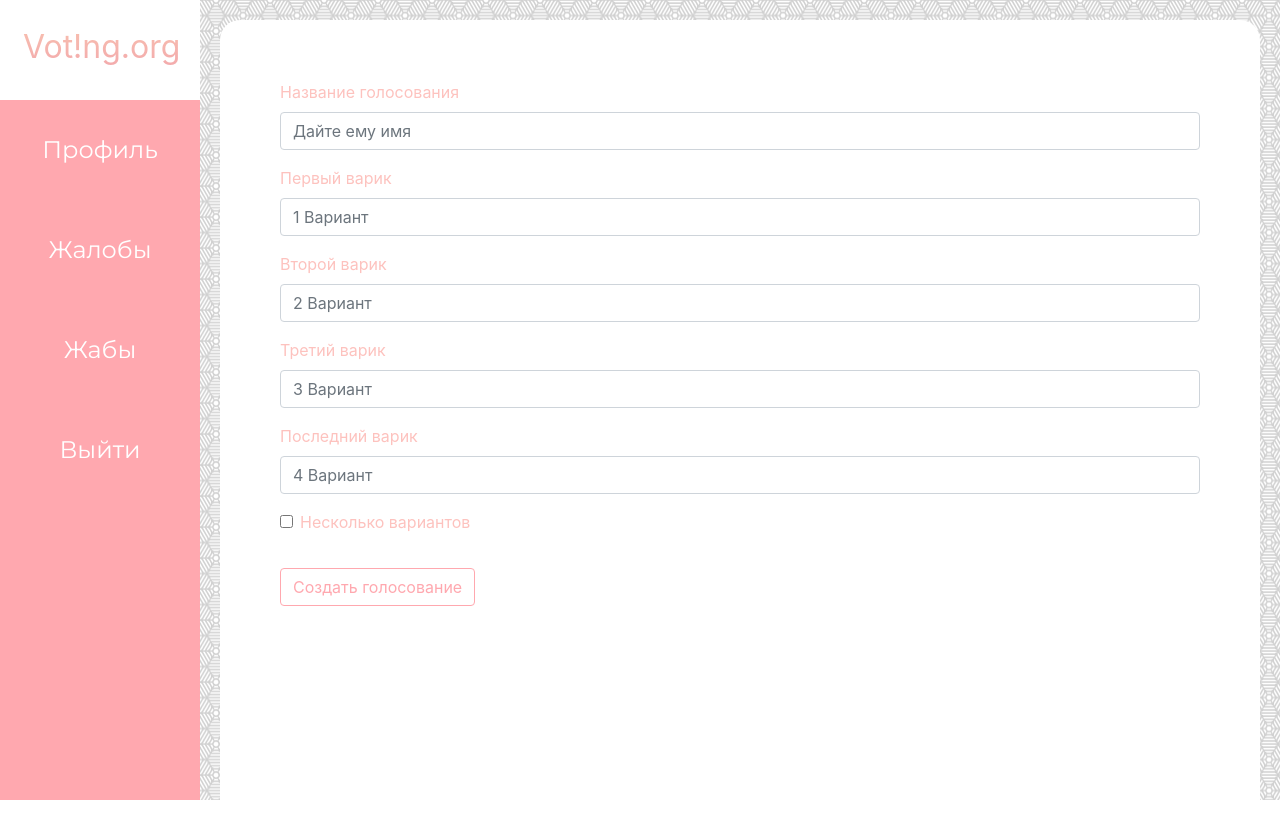
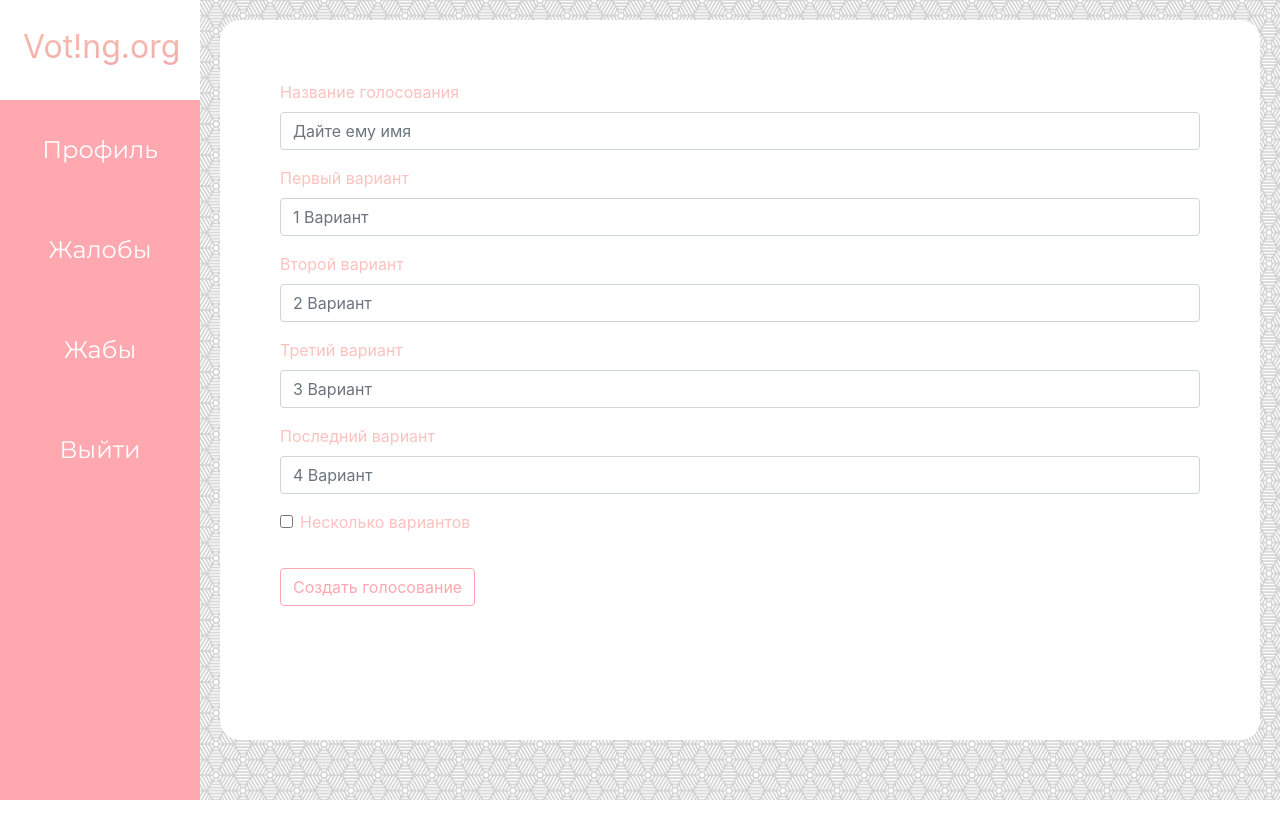
Before and after one commit to FChikh/SimpleVotations, a Django app: page /new_vote/ in a window 1280 px wide. Run offline with Django 3.2, Linux system fonts and the light colour scheme; the visitor is signed in with stand-in values (Sample User, id 1); some libraries are stand-ins or nearby versions.

Commit message:
scrolling for all pages added

```diff
--- a/votation/templates/new_vote.html
+++ b/votation/templates/new_vote.html
@@ -76,12 +76,16 @@
         }
 
         .cont {
-            height: 100%;
-            width: 100%;
+            height: 90%;
+            width: 90%;
             margin: 20px;
             border-radius: 20px;
             order: 2;
             background-color: white;
+            max-width: 100%;
+            max-height: 100%;
+            overflow-x: hidden;
+
         }
 
         .votes_list {
@@ -179,7 +183,7 @@
                 <div class="menu_element">Выйти</div>
             </a>
         </div>
-        <div class="cont">
+        <div class="pre-scrollable cont">
             <form class="forma" method="POST">
                 {% csrf_token %}
                 <div class="form-group">
@@ -189,25 +193,25 @@
                            id="InputTitle" aria-describedby="emailHelp" placeholder="Дайте ему имя"/>
                 </div>
                 <div class="form-group">
-                    <label for="Input1">Первый варик</label>
+                    <label for="Input1">Первый вариант</label>
                     <input required type="text" maxlength="50" name="var1"
                            class="form-control vvod"
                            id="Input1" placeholder="1 Вариант">
                 </div>
                 <div class="form-group">
-                    <label for="Input2">Второй варик</label>
+                    <label for="Input2">Второй вариант</label>
                     <input required type="text" maxlength="50" name="var2"
                            class="form-control vvod"
                            id="Input2" placeholder="2 Вариант">
                 </div>
                 <div class="form-group">
-                    <label for="Input3">Третий варик</label>
+                    <label for="Input3">Третий вариант</label>
                     <input type="text" maxlength="50" name="var3"
                            class="form-control vvod"
                            id="Input3" placeholder="3 Вариант">
                 </div>
                 <div class="form-group">
-                    <label for="Input4">Последний варик</label>
+                    <label for="Input4">Последний вариант</label>
                     <input type="text" maxlength="50" name="var4"
                            class="form-control vvod"
                            id="Input4" placeholder="4 Вариант">
```
Also changed, not shown: votation/templates/complaints.html (+7 -3 lines), votation/templates/main.html (+13 -8 lines), votation/templates/voting.html (+7 -3 lines).
